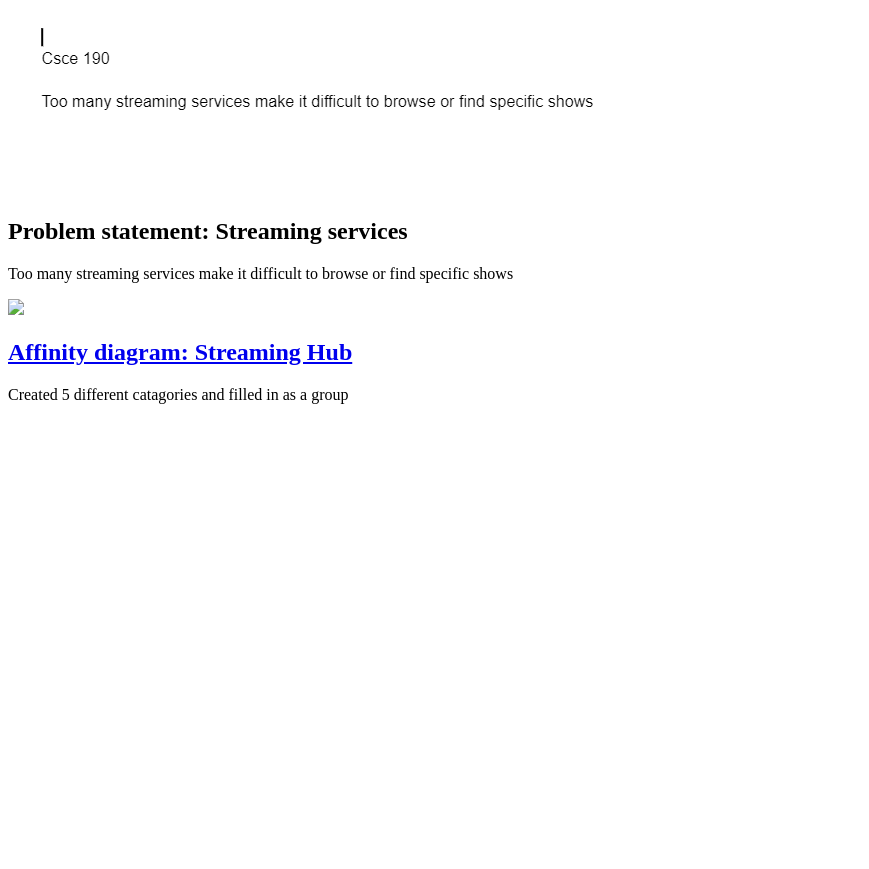
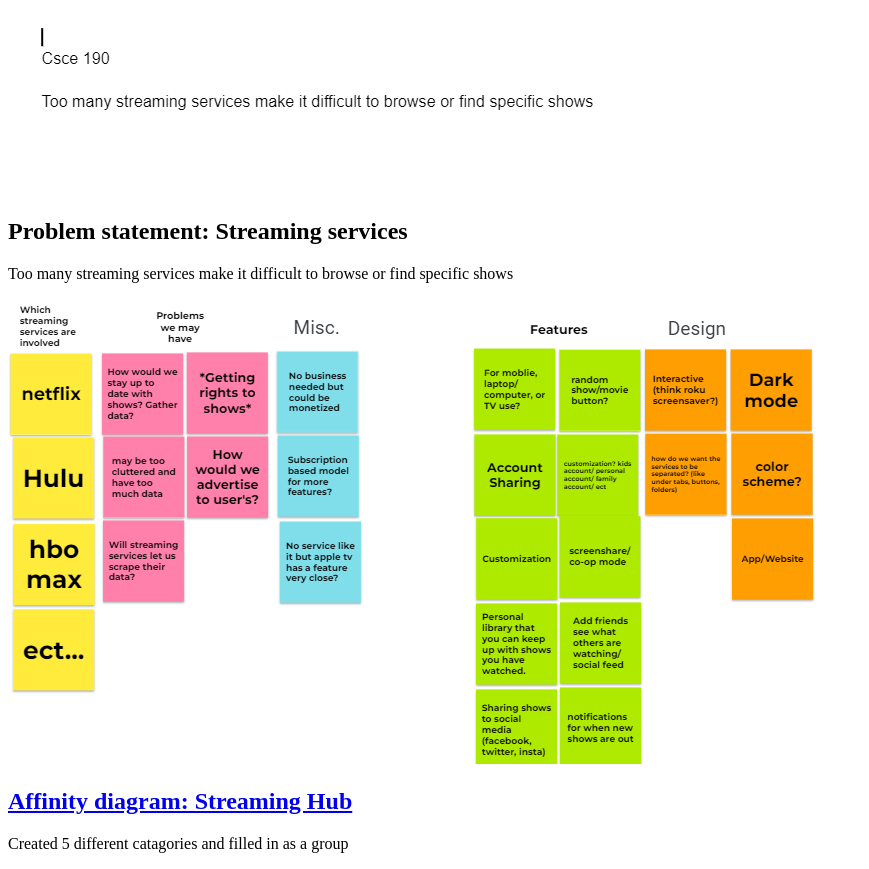
Before and after one commit to mtacoustics/mtacoustics.github.io, a plain HTML site: page index.html in a window 1280 px wide. Shown: the part 79-948 px from the top of the page, without its empty margins (0-869 px from the left). Before the commit the page ends 800 px from the top, so only its background shows below. Drawn offline with Linux system fonts and the light colour scheme.

Commit message:
Update index.html

```diff
--- a/index.html
+++ b/index.html
@@ -15,7 +15,7 @@
     </section>
     <!-- Affinity diagram assignment -->
     <section class="assign">
-        <img src="/images/jamboard.png" />
+        <img src="/image/jamboard.png" />
         <section class="assign-det">
         <a href="/files/Group Ideas.pdf"><h2>Affinity diagram: Streaming Hub</h2></a>
         <p>
```
